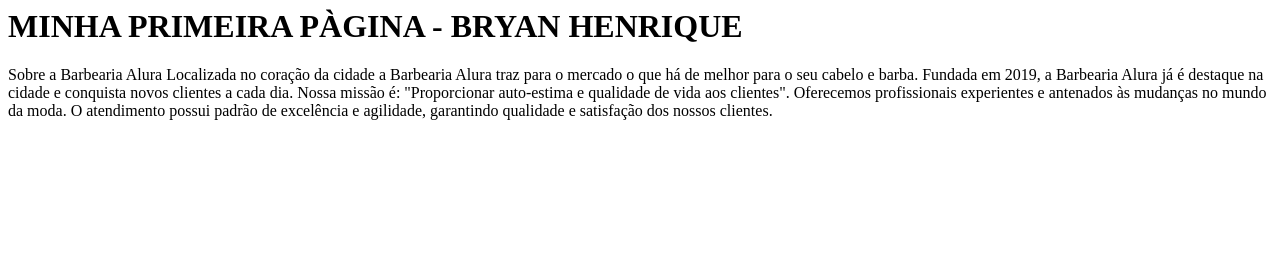
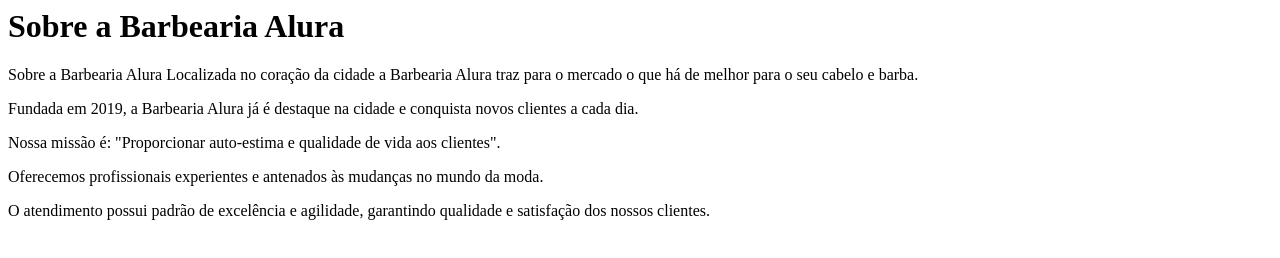
Before and after one commit to motavidal/Aula2807, a plain HTML site: page index.html in a window 1280 px wide. Drawn offline with Linux system fonts and the light colour scheme.

Commit message:
adicionei <p> e <h1>

```diff
--- a/index.html
+++ b/index.html
@@ -1,4 +1,6 @@
-<h1> MINHA PRIMEIRA PÀGINA - BRYAN HENRIQUE </h1>
-Sobre a Barbearia Alura Localizada no coração da cidade a Barbearia Alura traz para o mercado o que há de melhor para o seu cabelo e barba. Fundada em 2019, a Barbearia Alura já é destaque na cidade e conquista novos clientes a cada dia.
-Nossa missão é: "Proporcionar auto-estima e qualidade de vida aos clientes".
-Oferecemos profissionais experientes e antenados às mudanças no mundo da moda. O atendimento possui padrão de excelência e agilidade, garantindo qualidade e satisfação dos nossos clientes.
+<h1>Sobre a Barbearia Alura</h1>
+<p>Sobre a Barbearia Alura Localizada no coração da cidade a Barbearia Alura traz para o mercado o que há de melhor para o seu cabelo e barba.</p>
+<p>Fundada em 2019, a Barbearia Alura já é destaque na cidade e conquista novos clientes a cada dia.</p>
+<P>Nossa missão é: "Proporcionar auto-estima e qualidade de vida aos clientes".</P>
+<p>Oferecemos profissionais experientes e antenados às mudanças no mundo da moda.</p>
+<p> O atendimento possui padrão de excelência e agilidade, garantindo qualidade e satisfação dos nossos clientes.</p>
```
